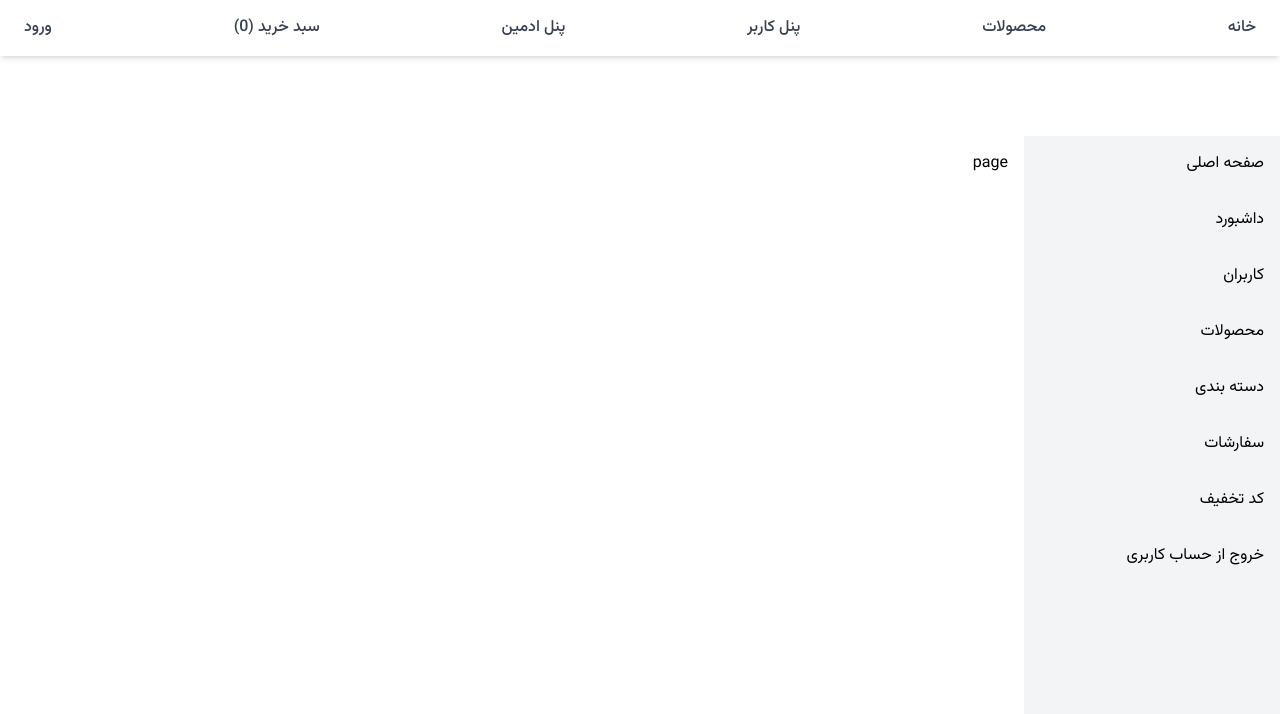
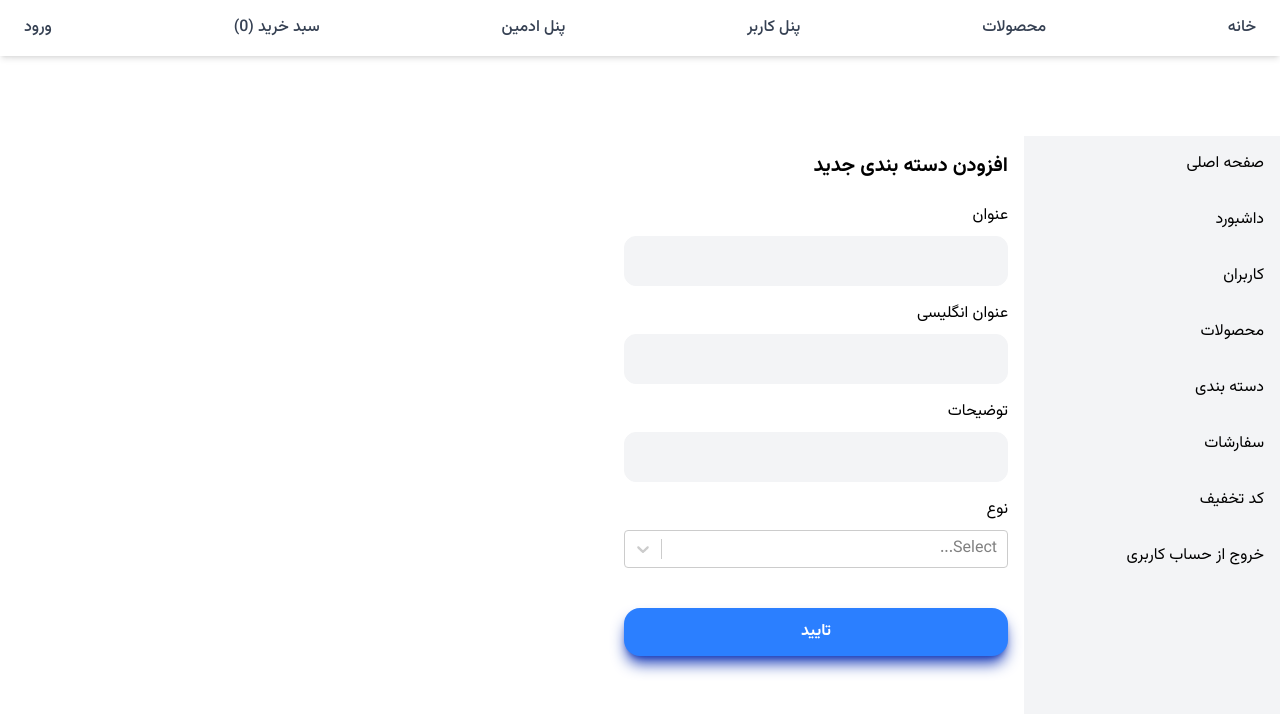
Before and after one commit to tatasadi/next-shop-admin-panel, a Next.js app: page /admin/categories/add in a window 1280 px wide. Shown: the top 714 px of the page. Built offline with nearby package versions, Linux system fonts and the light colour scheme; no server answers.

Commit message:
update categoryForm

```diff
--- /dev/null
+++ b/src/app/(admin)/admin/categories/add/page.jsx
@@ -0,0 +1,51 @@
+'use client'
+
+import { useState } from 'react'
+import { useAddCategory } from '@/hooks/useCategories'
+import { toast } from 'react-hot-toast'
+import { useRouter } from 'next/navigation'
+import CategoryForm from '@/components/CategoryForm'
+
+function page() {
+	const [category, setCategory] = useState({
+		title: '',
+		description: '',
+		englishTitle: '',
+	})
+	const router = useRouter()
+	const [selectedType, setSelectedType] = useState('')
+	const { isLoading, mutateAsync } = useAddCategory()
+	const handleChange = e => {
+		setCategory({ ...category, [e.target.name]: e.target.value })
+	}
+
+	const handleSubmit = async e => {
+		e.preventDefault()
+		try {
+			const { message } = await mutateAsync({
+				...category,
+				type: selectedType.value,
+			})
+			toast.success(message)
+			router.push('/admin/categories')
+		} catch (error) {
+			toast.error(error?.response?.data?.message)
+		}
+	}
+	return (
+		<div>
+			<h1 className="mb-6 font-bold text-xl">
+				افزودن دسته بندی جدید
+			</h1>
+			<CategoryForm
+				category={category}
+				handleChange={handleChange}
+				isLoading={isLoading}
+				onSubmit={handleSubmit}
+				selectedType={selectedType}
+				setSelectedType={setSelectedType}
+			/>
+		</div>
+	)
+}
+export default page
--- /dev/null
+++ b/src/app/(admin)/admin/categories/edit/[id]/page.jsx
@@ -0,0 +1,76 @@
+'use client'
+
+import CategoryForm, {
+	categoryTypes,
+} from '@/components/CategoryForm'
+import {
+	useGetCategoryById,
+	useUpdateCategory,
+} from '@/hooks/useCategories'
+import Loader from '@/ui/Loader'
+import { includeObj } from '@/utils/objectUtils'
+import { useParams, useRouter } from 'next/navigation'
+import { useEffect, useState } from 'react'
+import { toast } from 'react-hot-toast'
+const includesCategoryKey = ['title', 'englishTitle', 'description']
+
+function page() {
+	const { id } = useParams()
+	const { data, isLoading: isLoadingCategory } =
+		useGetCategoryById(id)
+	const { category } = data || {}
+	const [formData, setFormData] = useState({})
+	const [selectedType, setSelectedType] = useState('')
+	const { isLoading, mutateAsync } = useUpdateCategory()
+	const router = useRouter()
+
+	useEffect(() => {
+		if (category) {
+			setSelectedType(
+				categoryTypes.find(c => c.value === category.type),
+			)
+			setFormData(includeObj(category, includesCategoryKey))
+		}
+	}, [data])
+
+	const handleChange = e => {
+		setFormData({ ...formData, [e.target.name]: e.target.value })
+	}
+
+	const handleSubmit = async e => {
+		e.preventDefault()
+		try {
+			const { message } = await mutateAsync({
+				data: {
+					...formData,
+					type: selectedType.value,
+				},
+				id: category._id,
+			})
+			toast.success(message)
+			router.push('/admin/categories')
+		} catch (error) {
+			toast.error(error?.response?.data?.message)
+		}
+	}
+
+	if (isLoadingCategory) return <Loader />
+	return (
+		<div>
+			<h1 className="mb-6 font-bold text-xl">
+				ویرایش دسته بندی جدید
+			</h1>
+			<CategoryForm
+				category={formData}
+				handleChange={handleChange}
+				isLoading={isLoading}
+				onSubmit={handleSubmit}
+				selectedType={categoryTypes.find(
+					c => c.value === category.type,
+				)}
+				setSelectedType={setSelectedType}
+			/>
+		</div>
+	)
+}
+export default page
--- a/src/components/CategoryForm.jsx
+++ b/src/components/CategoryForm.jsx
@@ -69,7 +69,7 @@ function CategoryForm({
 					{isLoading ? (
 						<Loader />
 					) : (
-						<button className="btn btn--primary w-full">تایید</button>
+						<button className="btn-primary mt-6">تایید</button>
 					)}
 				</div>
 			</form>
```
